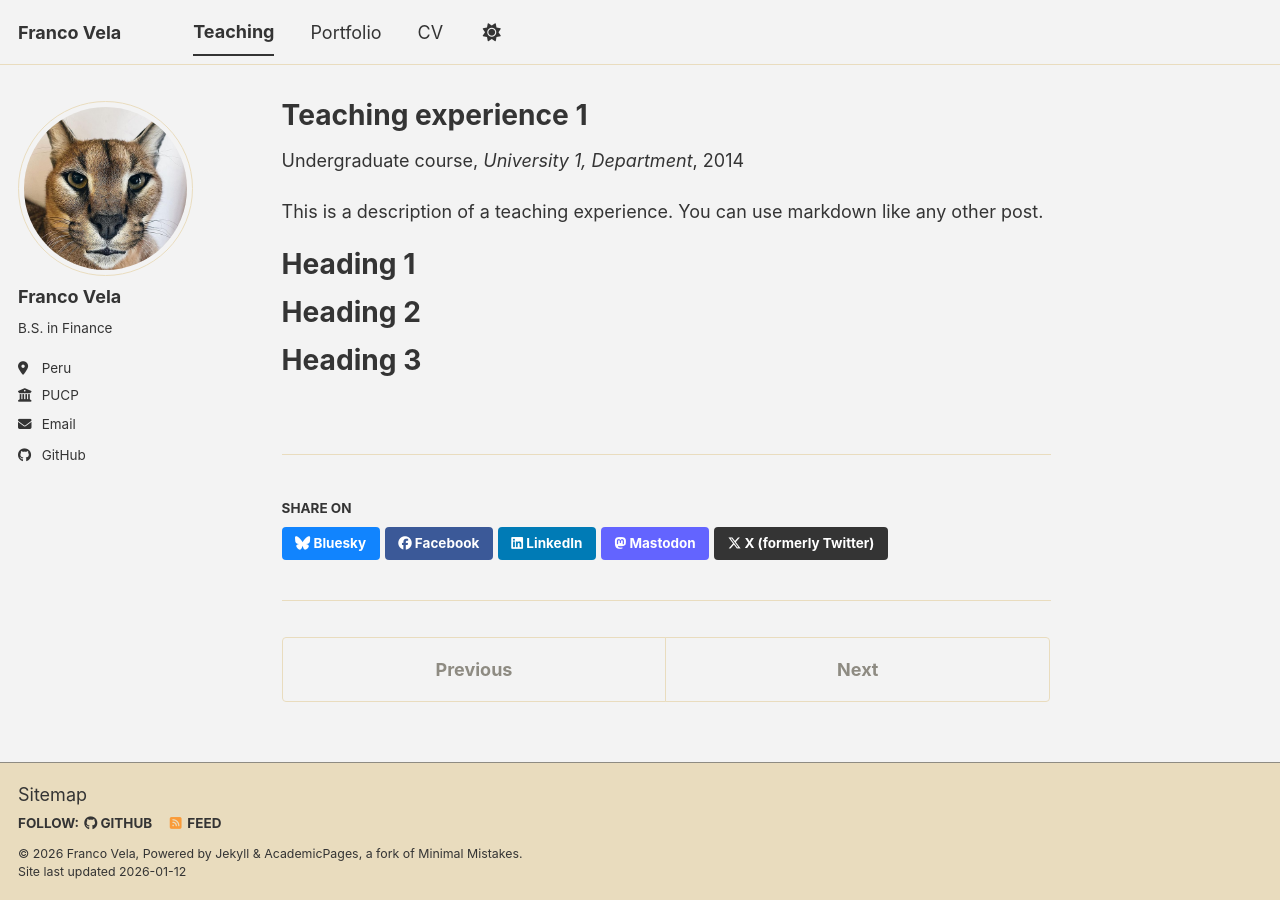
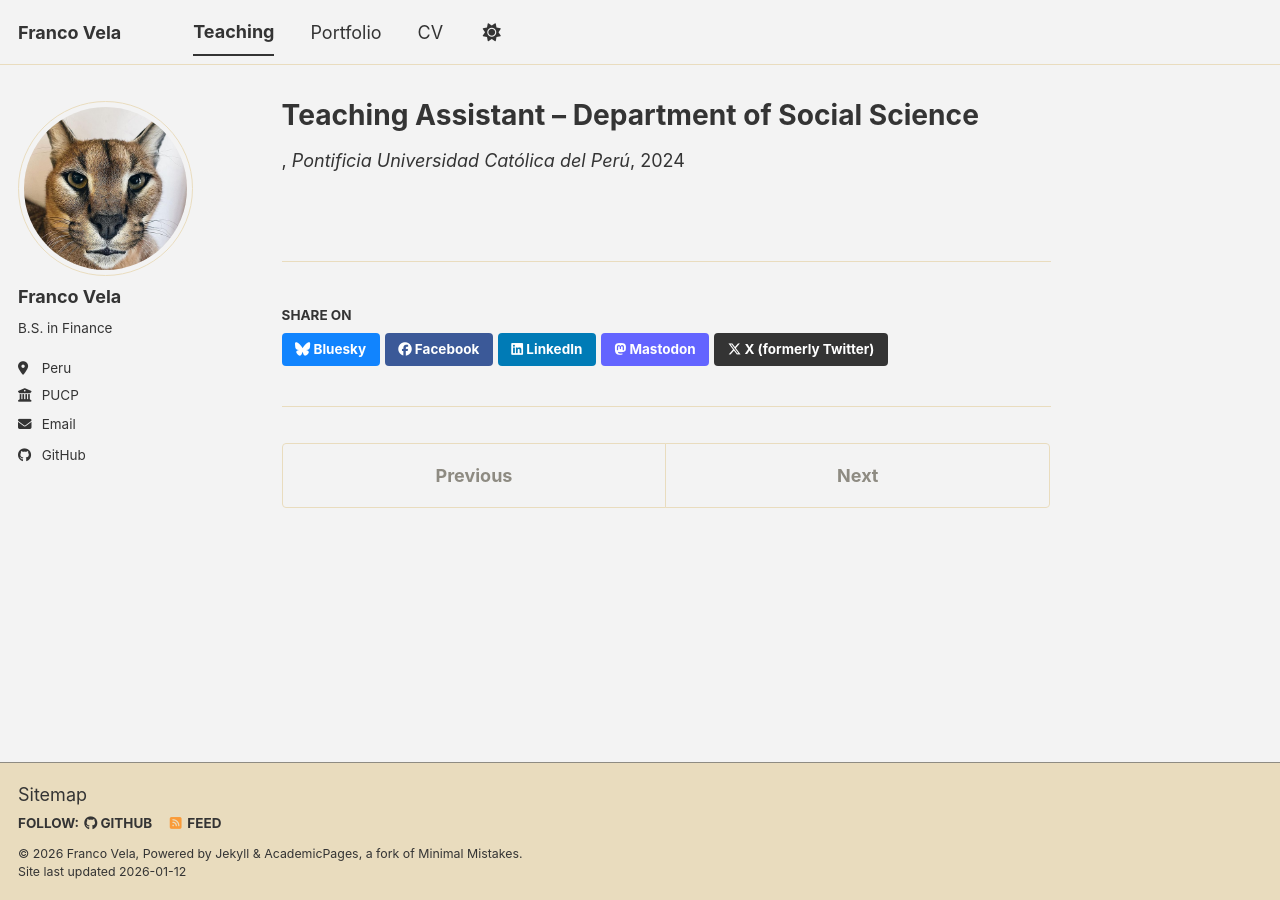
Before and after one commit to fvelam/fvelam.github.io, a Jekyll site: the page built from _teaching/2014-spring-teaching-1.md, in a window 1280 px wide. Built offline with Jekyll 4.4.1, drawn with Linux system fonts in a browser that asks for light colours; a script bundle is joined from its source files by our own code; library files that are not in the unit come from our copies.

Commit message:
Revise teaching experience for 2014 Spring term
Updated teaching experience details including title, venue, date, and course information.

```diff
--- a/_teaching/2014-spring-teaching-1.md
+++ b/_teaching/2014-spring-teaching-1.md
@@ -1,20 +1,8 @@
 ---
-title: "Teaching experience 1"
+title: "Teaching Assistant – Department of Social Science"
 collection: teaching
-type: "Undergraduate course"
-permalink: /teaching/2014-spring-teaching-1
-venue: "University 1, Department"
-date: 2014-01-01
-location: "City, Country"
+venue: "Pontificia Universidad Católica del Perú"
+date: 2024-01-01
+course: "Financial Microeconomics"
+with: "Pavel Coronado | José Gallardo Ku"
 ---
-
-This is a description of a teaching experience. You can use markdown like any other post.
-
-Heading 1
-======
-
-Heading 2
-======
-
-Heading 3
-======
```
